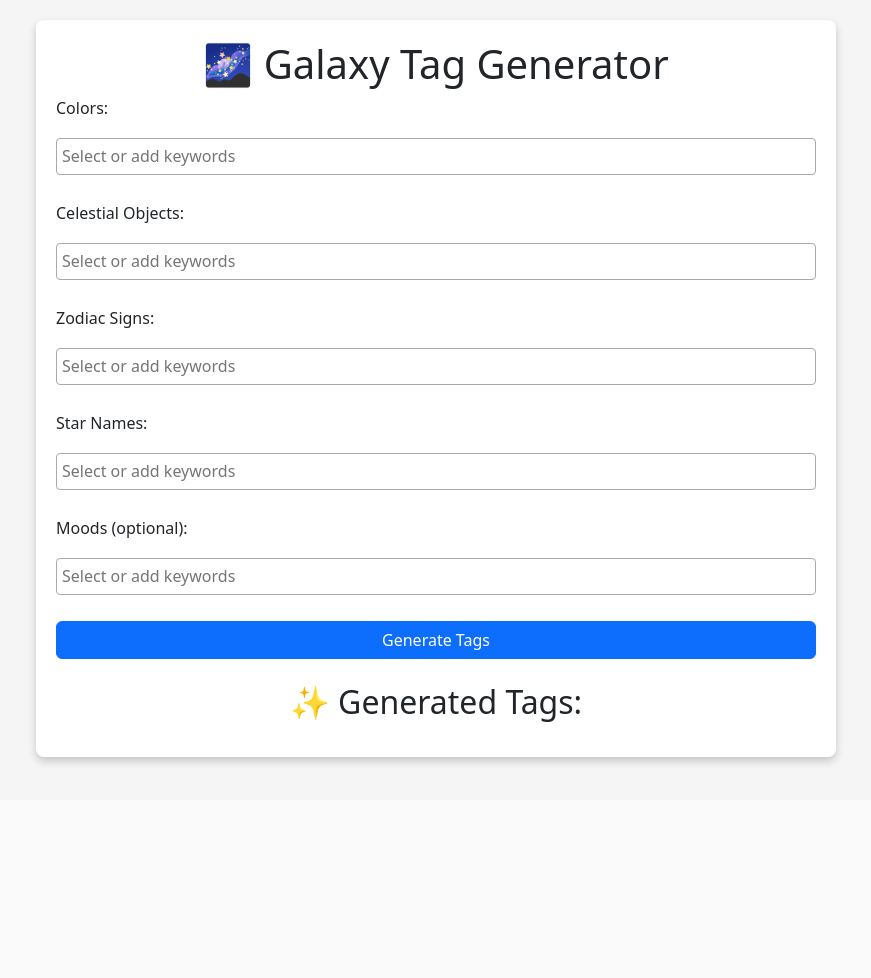
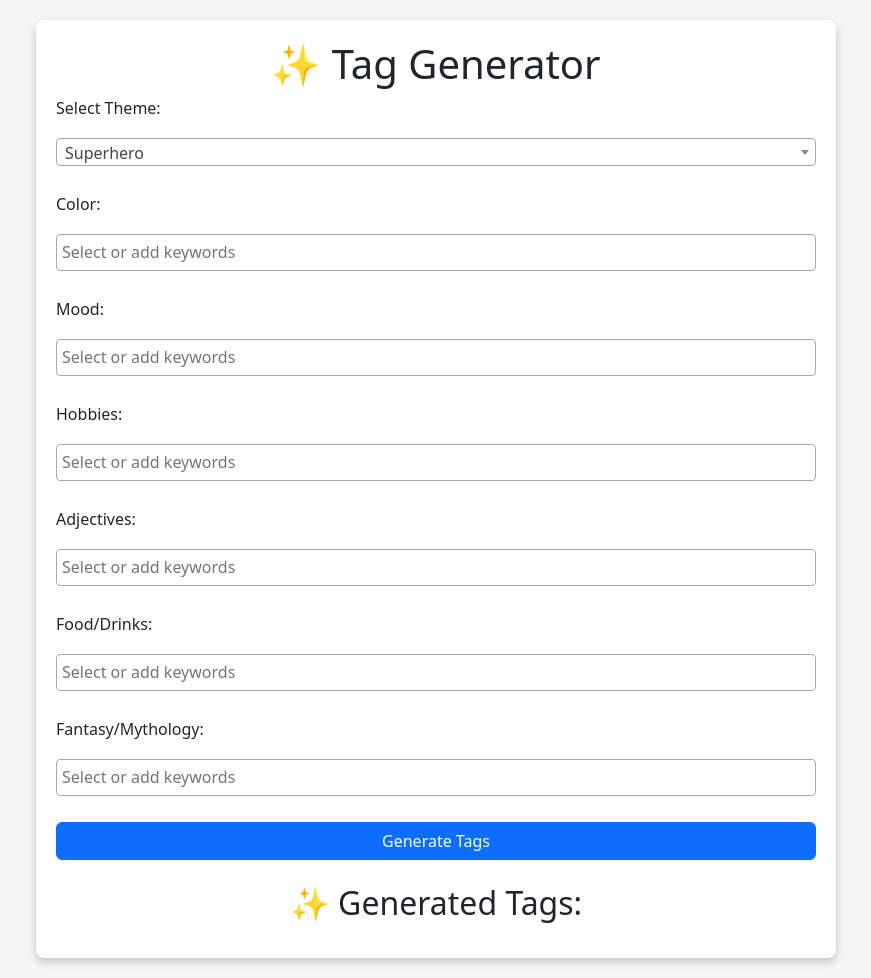
Before and after one commit to Subhash-269/Social-Flair-Name-Generator, a Flask app: page / in a window 1280 px wide. Shown: the whole page, without its empty margins (204-1075 px from the left). Before the commit the page ends 765 px from the top, so only its background shows below. Run offline with Flask 3, Linux system fonts and the light colour scheme; some libraries are stand-ins or nearby versions.

Commit message:
Added new themes

```diff
--- a/app.py
+++ b/app.py
@@ -4,28 +4,35 @@ from flask import Flask, request, jsonify, render_template
 app = Flask(__name__)
 
 # Set up your OpenAI API key
+from dotenv import load_dotenv
 import os
 
-from dotenv import load_dotenv
+# Load environment variables from .env file
 load_dotenv()
 
+# Set OpenAI API key
 openai.api_key = os.getenv("OPENAI_API_KEY")
+print(openai.api_key)
 
 def generate_tags_with_openai(data):
     """Generate creative tags using OpenAI's Chat Completion API."""
+    theme = data.get("theme", "custom")
     colors = ", ".join(data.get("color", []))
-    celestial_objects = ", ".join(data.get("celestial_object", []))
-    zodiac_signs = ", ".join(data.get("zodiac", []))
-    star_names = ", ".join(data.get("starname", []))
     moods = ", ".join(data.get("mood", []))
-    styles = ", ".join(data.get("style", []))
+    hobbies = ", ".join(data.get("hobbies", []))
+    adjectives = ", ".join(data.get("adjectives", []))
+    food_drinks = ", ".join(data.get("food_drinks", []))
+    fantasy_mythology = ", ".join(data.get("fantasy_mythology", []))
+
+    print("Debug - Input Data for OpenAI:")
+    print(f"Theme: {theme}, Colors: {colors}, Moods: {moods}, Hobbies: {hobbies}, Adjectives: {adjectives}, Food/Drinks: {food_drinks}, Fantasy/Mythology: {fantasy_mythology}")
 
     # Construct the input message for the chat model
     messages = [
         {
             "role": "system",
             "content": (
-                "You are an expert in generating creative galaxy-themed tags. "
+                f"You are an expert in generating creative '{theme}'-themed tags. "
                 "Generate 10 unique and creative tags based on the provided inputs. Should be short and concise."
             ),
         },
@@ -34,32 +41,32 @@ def generate_tags_with_openai(data):
             "content": (
                 f"Inputs:\n"
                 f"Colors: {colors}\n"
-                f"Celestial Objects: {celestial_objects}\n"
-                f"Zodiac Signs: {zodiac_signs}\n"
-                f"Star Names: {star_names}\n"
                 f"Moods: {moods}\n"
-                f"Styles: {styles}\n"
-                f"Examples: CosmicCrimson, NebulaGlow, VegaTaurusPulse.\n"
+                f"Hobbies: {hobbies}\n"
+                f"Adjectives: {adjectives}\n"
+                f"Food/Drinks: {food_drinks}\n"
+                f"Fantasy/Mythology: {fantasy_mythology}\n"
+                f"Examples: SuperCoder, MysticVoyager, StarryLatte.\n"
                 f"Please output the tags as a comma-separated list."
             ),
         },
     ]
 
-    # Call OpenAI Chat Completion API
     try:
         response = openai.ChatCompletion.create(
-            model="gpt-3.5-turbo",  # or "gpt-4" for better results
+            model="gpt-3.5-turbo",
             messages=messages,
             max_tokens=150,
             temperature=0.7,
             n=1,
         )
-        # Extract the assistant's message
         raw_output = response["choices"][0]["message"]["content"].strip()
         tags = [tag.strip() for tag in raw_output.split(",") if tag.strip()]
         return tags[:10]  # Limit to 10 tags
     except Exception as e:
+        print("Error calling OpenAI API:", e)
         return [f"Error: {str(e)}"]
+
 
 @app.route('/')
 def index():
@@ -70,14 +77,19 @@ def index():
 def generate_tags_api():
     """Generate tags based on user input."""
     data = request.json
+    print("Received data from frontend:", data)
 
-    # Ensure required fields are present
-    if not data.get("color") or not data.get("celestial_object"):
-        return jsonify({"error": "Colors and Celestial Objects are required fields"}), 400
+    # Ensure at least one attribute is present
+    if not any([data.get("color"), data.get("mood"), data.get("hobbies"),
+                data.get("adjectives"), data.get("food_drinks"), data.get("fantasy_mythology")]):
+        return jsonify({"error": "At least one attribute must be provided"}), 400
 
     # Generate tags using OpenAI
     tags = generate_tags_with_openai(data)
+    print("Generated Tags:", tags)
     return jsonify({"tags": tags})
 
+
 if __name__ == '__main__':
+    print(openai.api_key)
     app.run(debug=True)
--- a/templates/index.html
+++ b/templates/index.html
@@ -3,8 +3,8 @@
 <head>
     <meta charset="UTF-8">
     <meta name="viewport" content="width=device-width, initial-scale=1.0">
-    <title>Galaxy Tag Generator</title>
-    <!-- Include Bootstrap -->
+    <title>Tag Generator</title>
+    <!-- Include Bootstrap and Select2 -->
     <link href="https://cdn.jsdelivr.net/npm/bootstrap@5.3.0-alpha1/dist/css/bootstrap.min.css" rel="stylesheet">
     <link href="https://cdnjs.cloudflare.com/ajax/libs/select2/4.1.0-rc.0/css/select2.min.css" rel="stylesheet" />
     <script src="https://cdnjs.cloudflare.com/ajax/libs/jquery/3.6.0/jquery.min.js"></script>
@@ -46,56 +46,52 @@
 </head>
 <body>
     <div class="container">
-        <h1 class="text-center">🌌 Galaxy Tag Generator</h1>
+        <h1 class="text-center">✨ Tag Generator</h1>
         <form id="tag-form">
+            <!-- Theme Selection -->
             <div class="mb-3">
-                <label for="color" class="form-label">Colors:</label>
-                <select id="color" name="color" multiple class="select2 form-control" required>
-                    <option value="Red">Red</option>
-                    <option value="Crimson">Crimson</option>
-                    <option value="Scarlet">Scarlet</option>
-                    <option value="Blue">Blue</option>
-                    <option value="Cyan">Cyan</option>
-                    <option value="Purple">Purple</option>
-                    <option value="Gold">Gold</option>
-                    <option value="Silver">Silver</option>
-                    <option value="Emerald">Emerald</option>
-                    <option value="Violet">Violet</option>
+                <label for="theme" class="form-label">Select Theme:</label>
+                <select id="theme" name="theme" class="select2 form-control">
+                    <option value="superhero">Superhero</option>
+                    <option value="galaxy">Galaxy</option>
+                    <option value="developer">Developer</option>
+                    <option value="custom">Custom</option>
+                </select>
+            </div>
+
+            <div id="dynamic-options">
+                <!-- Dynamic Options Based on Theme -->
+            </div>
+            <div class="mb-3">
+                <label for="adjectives" class="form-label">Adjectives:</label>
+                <select id="adjectives" name="adjectives" multiple class="select2 form-control">
+                    <option value="Brave">Brave</option>
+                    <option value="Magical">Magical</option>
+                    <option value="Charismatic">Charismatic</option>
+                    <option value="Majestic">Majestic</option>
+                    <option value="Dynamic">Dynamic</option>
                 </select>
             </div>
 
             <div class="mb-3">
-                <label for="celestial_object" class="form-label">Celestial Objects:</label>
-                <select id="celestial_object" name="celestial_object" multiple class="select2 form-control" required>
-                    <option value="Pisces">Pisces</option>
-                    <option value="Orbit">Orbit</option>
-                    <option value="Nebula">Nebula</option>
-                    <option value="Eclipse">Eclipse</option>
+                <label for="food_drinks" class="form-label">Food/Drinks:</label>
+                <select id="food_drinks" name="food_drinks" multiple class="select2 form-control">
+                    <option value="Latte">Latte</option>
+                    <option value="Pizza">Pizza</option>
+                    <option value="Sushi">Sushi</option>
+                    <option value="Bubble Tea">Bubble Tea</option>
+                    <option value="Chocolates">Chocolates</option>
                 </select>
             </div>
 
             <div class="mb-3">
-                <label for="zodiac" class="form-label">Zodiac Signs:</label>
-                <select id="zodiac" name="zodiac" multiple class="select2 form-control">
-                    <option value="Aries">Aries</option>
-                    <option value="Taurus">Taurus</option>
-                    <option value="Gemini">Gemini</option>
-                </select>
-            </div>
-
-            <div class="mb-3">
-                <label for="starname" class="form-label">Star Names:</label>
-                <select id="starname" name="starname" multiple class="select2 form-control">
-                    <option value="Sirius">Sirius</option>
-                    <option value="Betelgeuse">Betelgeuse</option>
-                </select>
-            </div>
-
-            <div class="mb-3">
-                <label for="mood" class="form-label">Moods (optional):</label>
-                <select id="mood" name="mood" multiple class="select2 form-control">
-                    <option value="Mystic">Mystic</option>
-                    <option value="Silent">Silent</option>
+                <label for="fantasy_mythology" class="form-label">Fantasy/Mythology:</label>
+                <select id="fantasy_mythology" name="fantasy_mythology" multiple class="select2 form-control">
+                    <option value="Dragon">Dragon</option>
+                    <option value="Phoenix">Phoenix</option>
+                    <option value="Unicorn">Unicorn</option>
+                    <option value="Mermaid">Mermaid</option>
+                    <option value="Elf">Elf</option>
                 </select>
             </div>
 
@@ -117,12 +113,65 @@
 
     <script>
         $(document).ready(function () {
+            // Initialize Select2
             $(".select2").select2({
                 tags: true,
                 tokenSeparators: [',', ' '],
                 placeholder: "Select or add keywords",
                 width: '100%'
             });
+
+            // Dynamic Theme Options
+            const dynamicOptions = {
+                superhero: {
+                    color: ["Red", "Blue", "Black", "Yellow", "Green"],
+                    mood: ["Brave", "Resilient", "Charismatic", "Mysterious"],
+                    hobbies: ["Saving Lives", "Flying", "Infiltration", "Martial Arts"],
+                },
+                galaxy: {
+                    color: ["Crimson", "Scarlet", "Cyan", "Silver", "Emerald"],
+                    mood: ["Ethereal", "Mystic", "Silent", "Cosmic"],
+                    hobbies: ["Stargazing", "Astrology", "Exploration"],
+                },
+                developer: {
+                    color: ["Black", "White", "Grey", "Neon"],
+                    mood: ["Focused", "Innovative", "Determined"],
+                    hobbies: ["Coding", "Debugging", "Hackathons"],
+                },
+                custom: {
+                    color: [],
+                    mood: [],
+                    hobbies: [],
+                }
+            };
+
+            // Handle Theme Change
+            $("#theme").change(function () {
+                const theme = $(this).val();
+                const options = dynamicOptions[theme] || {};
+
+                $("#dynamic-options").html("");
+
+                Object.keys(options).forEach((key) => {
+                    const label = key.charAt(0).toUpperCase() + key.slice(1); // Capitalize first letter
+                    const select = `
+                        <div class="mb-3">
+                            <label for="${key}" class="form-label">${label}:</label>
+                            <select id="${key}" name="${key}" multiple class="select2 form-control">
+                                ${options[key].map((opt) => `<option value="${opt}">${opt}</option>`).join("")}
+                            </select>
+                        </div>
+                    `;
+                    $("#dynamic-options").append(select);
+                });
+
+                $(".select2").select2({
+                    tags: true,
+                    tokenSeparators: [',', ' '],
+                    placeholder: "Select or add keywords",
+                    width: '100%',
+                });
+            }).change();
 
             const form = document.getElementById('tag-form');
             const tagList = document.getElementById('tag-list');
@@ -136,11 +185,13 @@
                 loading.style.display = 'block';
 
                 const data = {
+                    theme: $('#theme').val(),
                     color: $('#color').val(),
-                    celestial_object: $('#celestial_object').val(),
-                    zodiac: $('#zodiac').val(),
-                    starname: $('#starname').val(),
-                    mood: $('#mood').val()
+                    mood: $('#mood').val(),
+                    hobbies: $('#hobbies').val(),
+                    adjectives: $('#adjectives').val(),
+                    food_drinks: $('#food_drinks').val(),
+                    fantasy_mythology: $('#fantasy_mythology').val()
                 };
 
                 const response = await fetch('/generate-tags', {
@@ -165,6 +216,7 @@
                 }
                 resultsDiv.style.display = 'block';
             });
+
         });
     </script>
 </body>
```
Also changed, not shown: static/styles.css (+124 -49 lines), test.py (added, +11 -0 lines).
